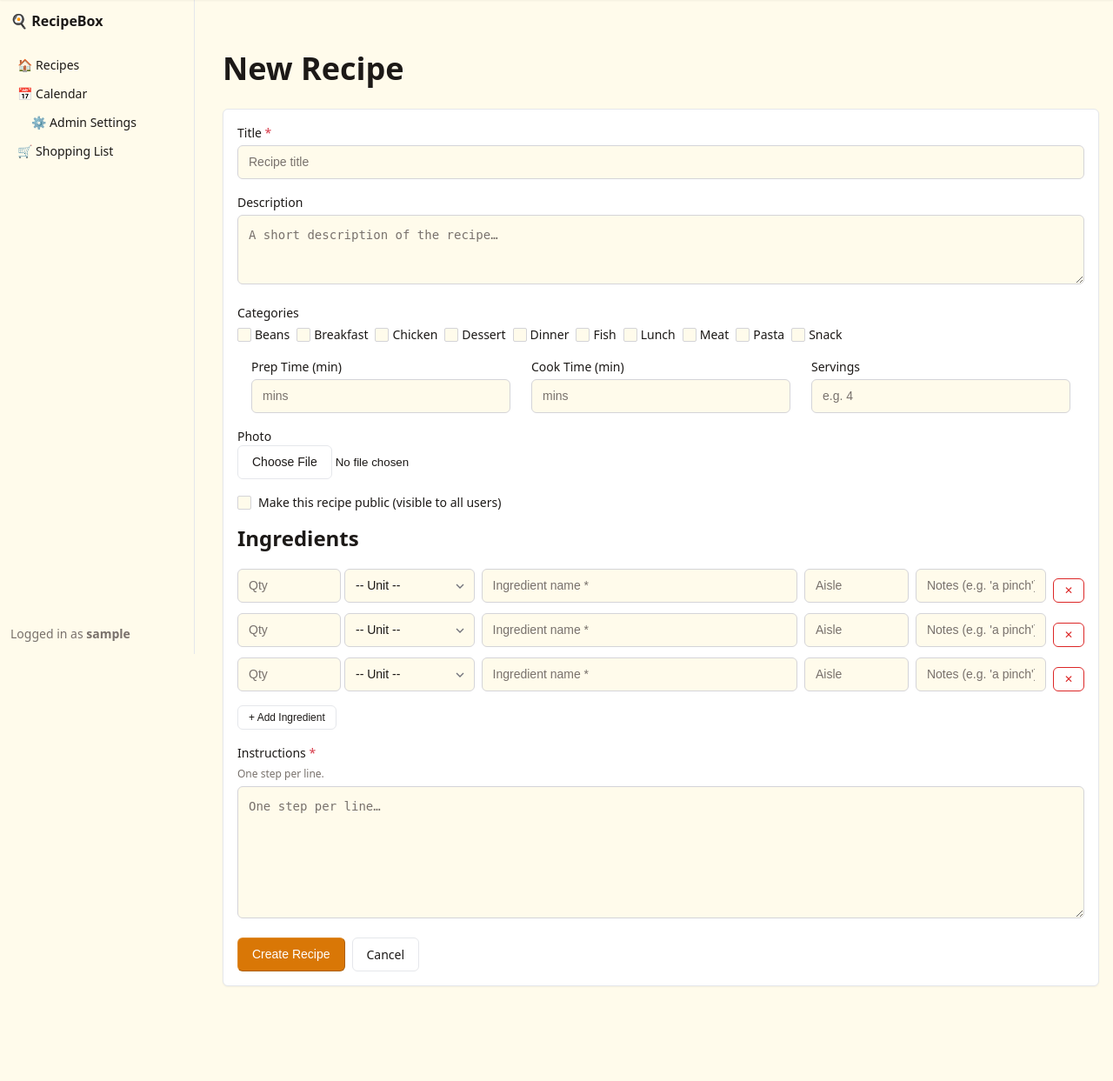
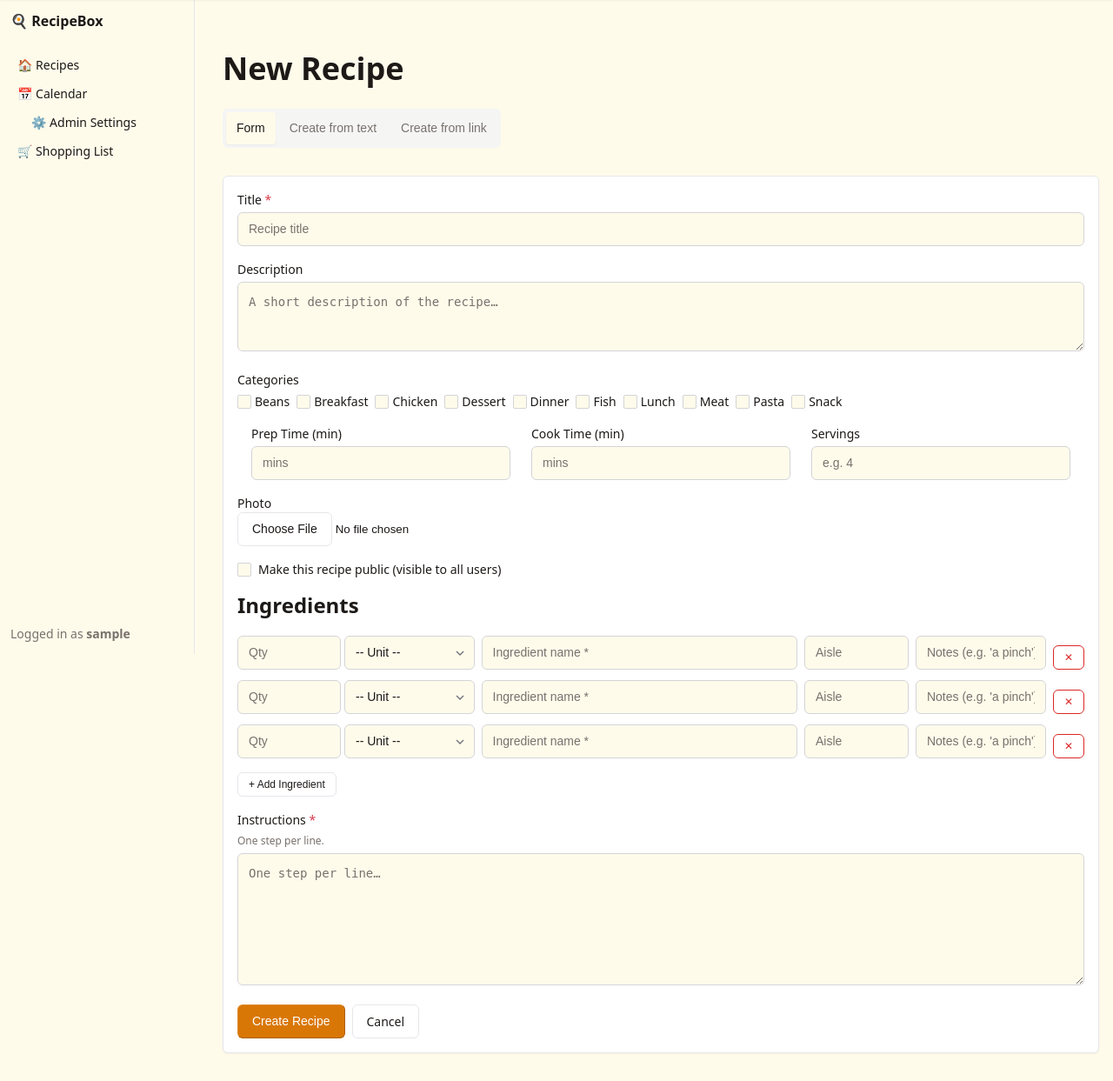
Before and after one commit to chrys/recipebox, a Django app: page /recipes/new/ in a window 1280 px wide. Shown: the part 48-1291 px from the top of the page at 87% size. Before the commit the page ends 1182 px from the top, so only its background shows below. Run offline with Django 5.2, Linux system fonts and the light colour scheme; the visitor is signed in with stand-in values (Sample User, id 1); data comes from the database, SQL or seed files in the repository.

Commit message:
feat(recipes): Add tabbed interface for new recipe creation modes

```diff
--- a/recipes/templates/recipes/recipe_form.html
+++ b/recipes/templates/recipes/recipe_form.html
@@ -5,8 +5,21 @@
 
 {% block content %}
 <script src="{% static 'js/ingredient_autocomplete.js' %}" defer></script>
+{% if not is_edit %}
+<script src="{% static 'js/recipe_tabs.js' %}" defer></script>
+{% endif %}
+
 <h1>{% if is_edit %}Edit Recipe{% else %}New Recipe{% endif %}</h1>
 
+{% if not is_edit %}
+<div role="tablist" style="margin-bottom: var(--space-4);">
+    <button role="tab" aria-selected="true" aria-controls="tab-form" id="tab-btn-form">Form</button>
+    <button role="tab" aria-selected="false" aria-controls="tab-text" id="tab-btn-text">Create from text</button>
+    <button role="tab" aria-selected="false" aria-controls="tab-link" id="tab-btn-link">Create from link</button>
+</div>
+{% endif %}
+
+<div id="tab-form" role="tabpanel" aria-labelledby="tab-btn-form">
 <article class="card" style="padding: var(--space-4);">
     <form method="post" enctype="multipart/form-data">
         {% csrf_token %}
@@ -193,4 +206,56 @@
         </footer>
     </form>
 </article>
+</div>
+
+{% if not is_edit %}
+<div id="tab-text" role="tabpanel" aria-labelledby="tab-btn-text" hidden>
+    <article class="card">
+        <h2>Create from text</h2>
+        <p class="text-light">Paste a recipe below. Put each instruction on a new numbered line (e.g., 1. Step one).</p>
+        <form method="post" action="{% url 'recipe_from_text' %}">
+            {% csrf_token %}
+            <textarea name="text" rows="10" placeholder="Recipe title
+
+Ingredient 1
+Ingredient 2
+
+1. Step one
+2. Step two" required></textarea>
+
+            <div style="margin-top: var(--space-4); padding: var(--space-3); background: var(--muted); border-radius: var(--radius-medium);">
+                <small><strong>Example format:</strong></small><br>
+                <pre style="font-size: 0.8em; margin: 0;">Chicken Stir Fry
+
+2 chicken breasts
+1 cup broccoli
+
+1. Heat oil in a pan.
+2. Add chicken and cook.</pre>
+            </div>
+
+            <footer class="flex gap-2 mt-4">
+                <button type="submit">Generate Recipe</button>
+            </footer>
+        </form>
+    </article>
+</div>
+
+<div id="tab-link" role="tabpanel" aria-labelledby="tab-btn-link" hidden>
+    <article class="card">
+        <h2>Create from link</h2>
+        <p class="text-light">Enter a recipe URL to scrape ingredients and instructions automatically.</p>
+        <form method="post" action="{% url 'recipe_from_link' %}">
+            {% csrf_token %}
+            <div data-field>
+                <label for="recipe-url">Recipe URL</label>
+                <input type="url" name="url" id="recipe-url" placeholder="https://example.com/recipe" required>
+            </div>
+            <footer class="flex gap-2 mt-4">
+                <button type="submit">Generate Recipe</button>
+            </footer>
+        </form>
+    </article>
+</div>
+{% endif %}
 {% endblock %}
--- a/recipes/urls.py
+++ b/recipes/urls.py
@@ -14,4 +14,6 @@ urlpatterns = [
         views.ingredient_autocomplete,
         name="ingredient_autocomplete",
     ),
+    path("new/from-text/", views.recipe_from_text, name="recipe_from_text"),
+    path("new/from-link/", views.recipe_from_link, name="recipe_from_link"),
 ]
--- a/recipes/views.py
+++ b/recipes/views.py
@@ -254,3 +254,17 @@ def ingredient_autocomplete(request):
     suggestions = sorted(list(set(list(db_matches) + builtin_matches)))
 
     return JsonResponse({"suggestions": suggestions})
+
+
+@login_required
+@require_POST
+def recipe_from_text(request):
+    """Parse recipe from free-text and pre-fill create form."""
+    return JsonResponse({"status": "stub"})
+
+
+@login_required
+@require_POST
+def recipe_from_link(request):
+    """Scrape recipe from URL and pre-fill create form."""
+    return JsonResponse({"status": "stub"})
--- /dev/null
+++ b/static/js/recipe_tabs.js
@@ -0,0 +1,24 @@
+document.addEventListener('DOMContentLoaded', () => {
+    const tabs = document.querySelectorAll('[role="tab"]');
+    const panels = document.querySelectorAll('[role="tabpanel"]');
+
+    if (!tabs.length) return;
+
+    tabs.forEach(tab => {
+        tab.addEventListener('click', () => {
+            const target = tab.getAttribute('aria-controls');
+
+            // Update tabs
+            tabs.forEach(t => {
+                t.setAttribute('aria-selected', 'false');
+            });
+            tab.setAttribute('aria-selected', 'true');
+
+            // Update panels
+            panels.forEach(p => {
+                p.hidden = true;
+            });
+            document.getElementById(target).hidden = false;
+        });
+    });
+});
```
Also changed, not shown: Tests/unit/recipes/test_recipe_create_modes.py (added, +21 -0 lines).
